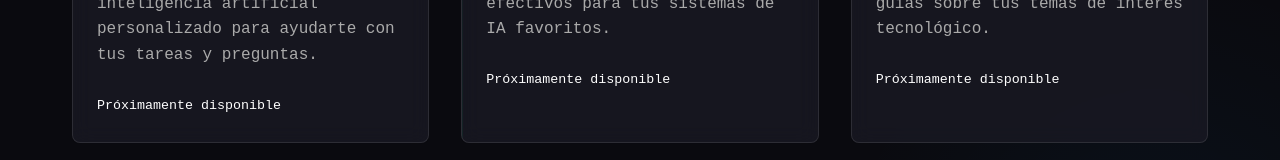
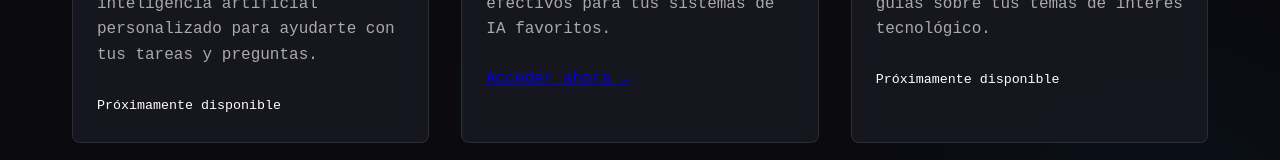
Before and after one commit to ache-leo/miespacio, a plain HTML site: page index.html in a window 1280 px wide. Shown: the part 782-942 px from the top of the page. Drawn offline with Linux system fonts and the light colour scheme.

Commit message:
Update index.html

```diff
--- a/index.html
+++ b/index.html
@@ -359,7 +359,7 @@
             <div class="section-icon">💡</div>
             <h3>Generador de Prompts</h3>
             <p>Herramientas para crear prompts efectivos para tus sistemas de IA favoritos.</p>
-            <small>Próximamente disponible</small>
+             <a href="gen_prompt.html" class="card-link">Acceder ahora →</a>
         </div>
 
         <div class="section-card">
```
